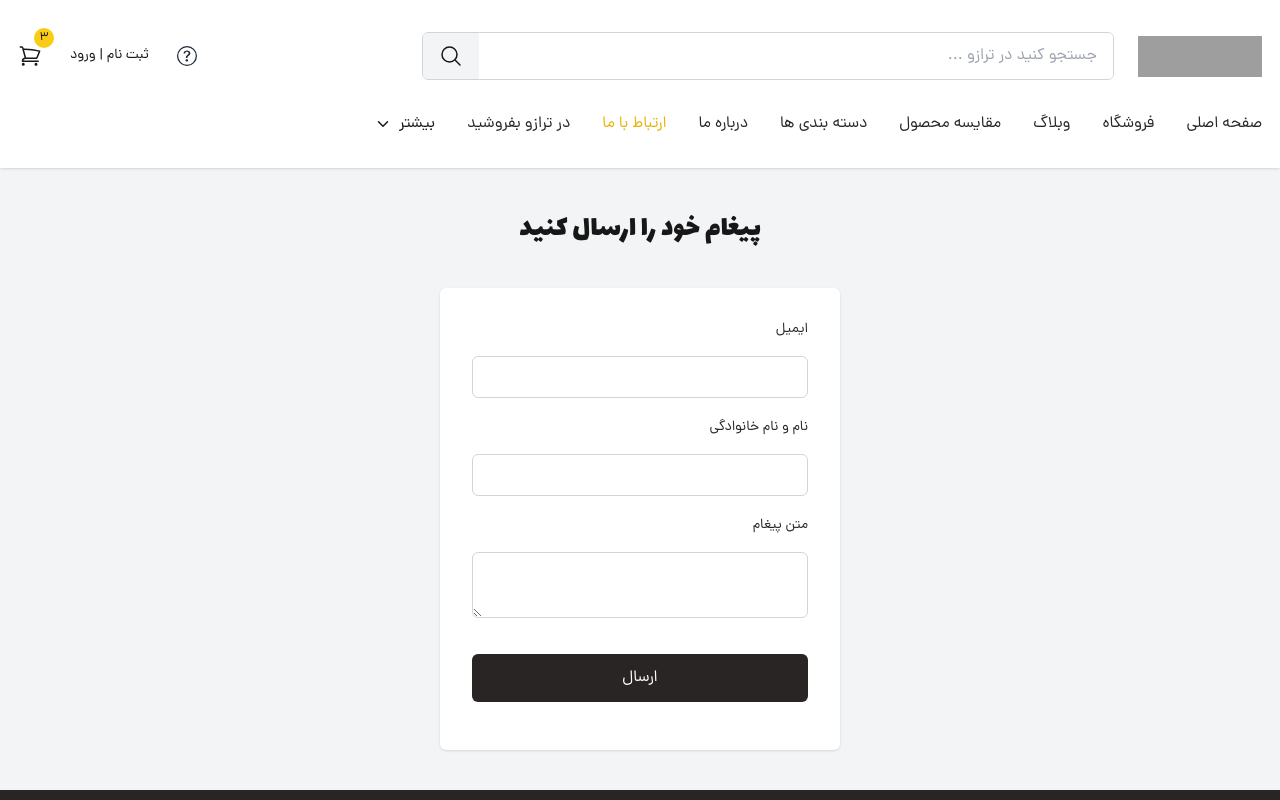
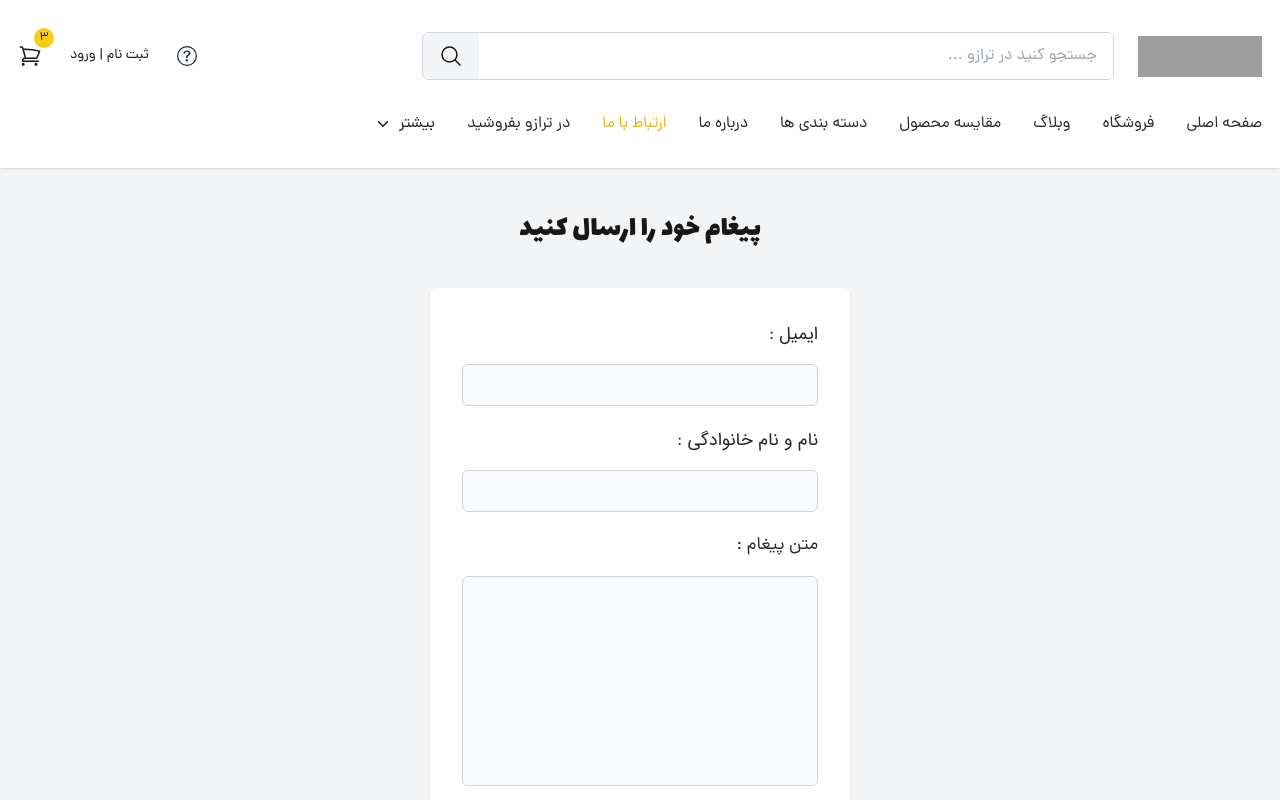
Before and after one commit to milad1385/tool-shop, a Next.js app: page /contact in a window 1280 px wide. Shown: the top 800 px of the page. Built offline with nearby package versions, Linux system fonts and the light colour scheme; grey boxes are pictures that could not be loaded.

Commit message:
use send contact component in contact page

```diff
--- a/src/app/(main)/contact/page.tsx
+++ b/src/app/(main)/contact/page.tsx
@@ -1,51 +1,15 @@
 import Title from "@/components/modules/main/Title";
+import SendContactForm from "@/components/templates/contact/SendContactForm";
 import React from "react";
 
 function page() {
   return (
     <div className="mt-24 md:mt-48 flex items-center justify-center flex-col container">
-      <Title title="پیغام خود را ارسال کنید" className="text-2xl md:!text-3xl mt-5" />
-      <form
-        action="#"
-        className="flex flex-col gap-y-5  bg-white w-[100%] md:w-[400px] p-8 shadow rounded-md"
-      >
-        <div className="flex flex-col gap-y-4">
-          <label htmlFor="email" className="text-sm text-zinc-800">
-            ایمیل
-          </label>
-          <input
-            type="text"
-            id="email"
-            name="email"
-            dir="ltr"
-            className="input text-left p-2 border border-gray-300 rounded-md"
-          />
-        </div>
-        <div className="flex flex-col gap-y-4">
-          <label htmlFor="name" className="text-sm text-zinc-800">
-            نام و نام خانوادگی
-          </label>
-          <input
-            type="text"
-            id="name"
-            name="name"
-            className="input  p-2 border border-gray-300 rounded-md"
-          />
-        </div>
-        <div className="flex flex-col gap-y-4">
-          <label htmlFor="content" className="text-sm text-zinc-800">
-            متن پیغام
-          </label>
-          <textarea
-            id="content"
-            name="content"
-            className="input  p-2 border border-gray-300 rounded-md"
-          />
-        </div>
-        <button className="p-3 rounded-md bg-stone-800 hover:bg-stone-900 text-white w-full my-4">
-          ارسال
-        </button>
-      </form>
+      <Title
+        title="پیغام خود را ارسال کنید"
+        className="text-2xl md:!text-3xl mt-5"
+      />
+      <SendContactForm />
     </div>
   );
 }
```
